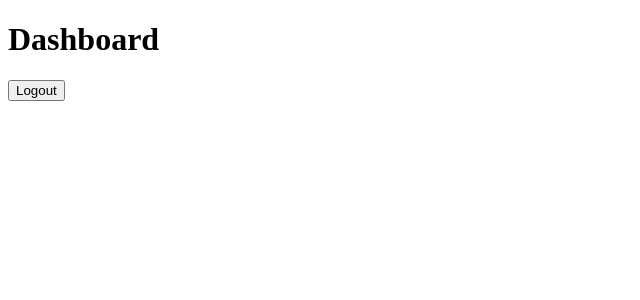
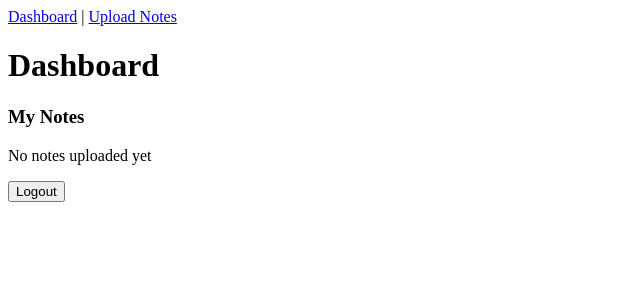
Before and after one commit to anushkathakur17/ai-study-companion, a React app in the folder frontend/: page /dashboard in a window 1280 px wide. Shown: the top 300 px of the page, without its empty margins (0-640 px from the left). Built offline with nearby package versions, Linux system fonts and the light colour scheme; sample sign-in values are in the browser's storage; the HTML template or start-up script is replaced by a standard one.

Commit message:
Setup dashboard navigation and upload page

```diff
--- a/frontend/src/components/Navbar.jsx
+++ b/frontend/src/components/Navbar.jsx
@@ -0,0 +1,21 @@
+import { Link } from "react-router-dom";
+
+function Navbar() {
+  return (
+    <nav>
+
+      <Link to="/dashboard">
+        Dashboard
+      </Link>
+
+      {" | "}
+
+      <Link to="/upload">
+        Upload Notes
+      </Link>
+
+    </nav>
+  );
+}
+
+export default Navbar;
--- a/frontend/src/pages/Dashboard.jsx
+++ b/frontend/src/pages/Dashboard.jsx
@@ -1,3 +1,4 @@
+import Navbar from "../components/Navbar";
 import { useNavigate } from "react-router-dom";
 
 function Dashboard() {
@@ -12,15 +13,23 @@ function Dashboard() {
   };
 
   return (
+
     <div>
 
+      <Navbar />
+
       <h1>Dashboard</h1>
+
+      <h3>My Notes</h3>
+
+      <p>No notes uploaded yet</p>
 
       <button onClick={handleLogout}>
         Logout
       </button>
 
     </div>
+
   );
 }
 
--- /dev/null
+++ b/frontend/src/pages/UploadNotes.jsx
@@ -0,0 +1,9 @@
+function UploadNotes() {
+  return (
+    <div>
+      <h1>Upload Notes</h1>
+    </div>
+  );
+}
+
+export default UploadNotes;
--- a/frontend/src/routes/AppRoutes.jsx
+++ b/frontend/src/routes/AppRoutes.jsx
@@ -5,6 +5,8 @@ import Register from "../pages/Register";
 import Dashboard from "../pages/Dashboard";
 
 import ProtectedRoute from "../components/ProtectedRoute";
+
+import UploadNotes from "../pages/UploadNotes";
 
 function AppRoutes() {
 
@@ -31,6 +33,15 @@ function AppRoutes() {
         }
       />
 
+      <Route
+        path="/upload"
+        element={
+          <ProtectedRoute>
+            <UploadNotes />
+          </ProtectedRoute>
+        }
+/>
+
     </Routes>
 
   );
```
